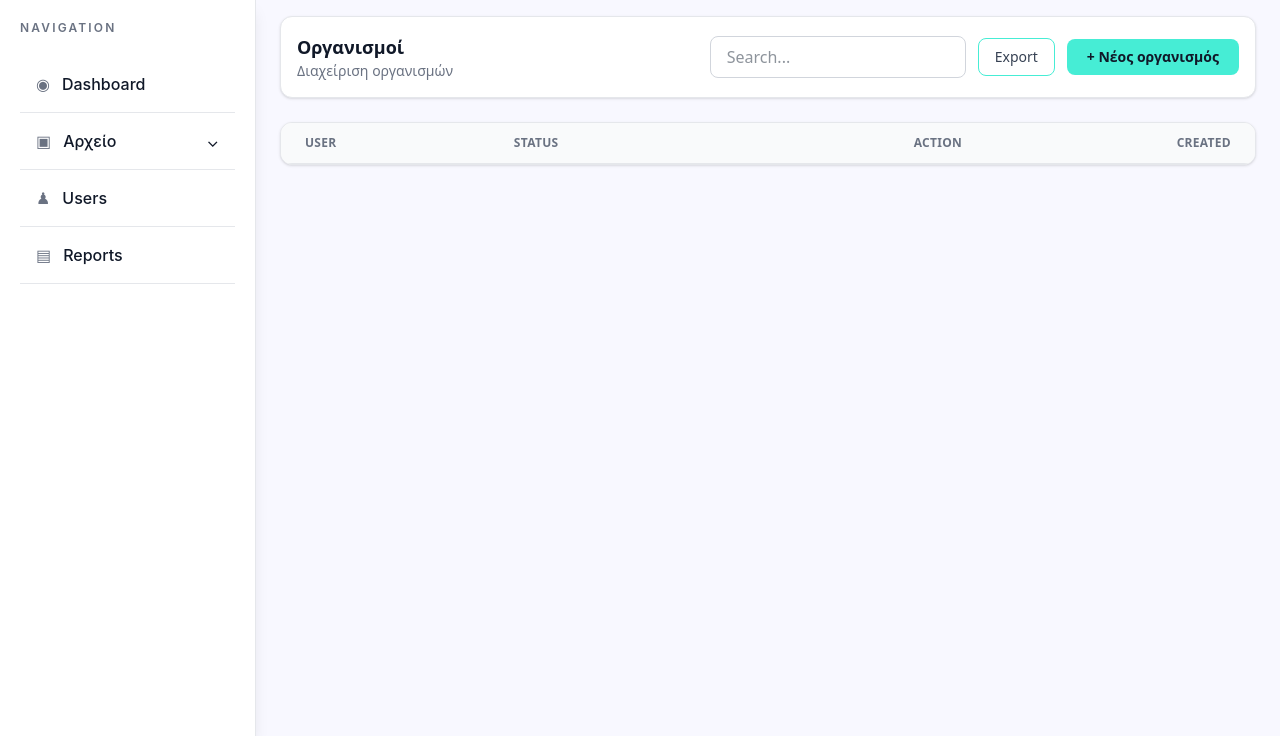
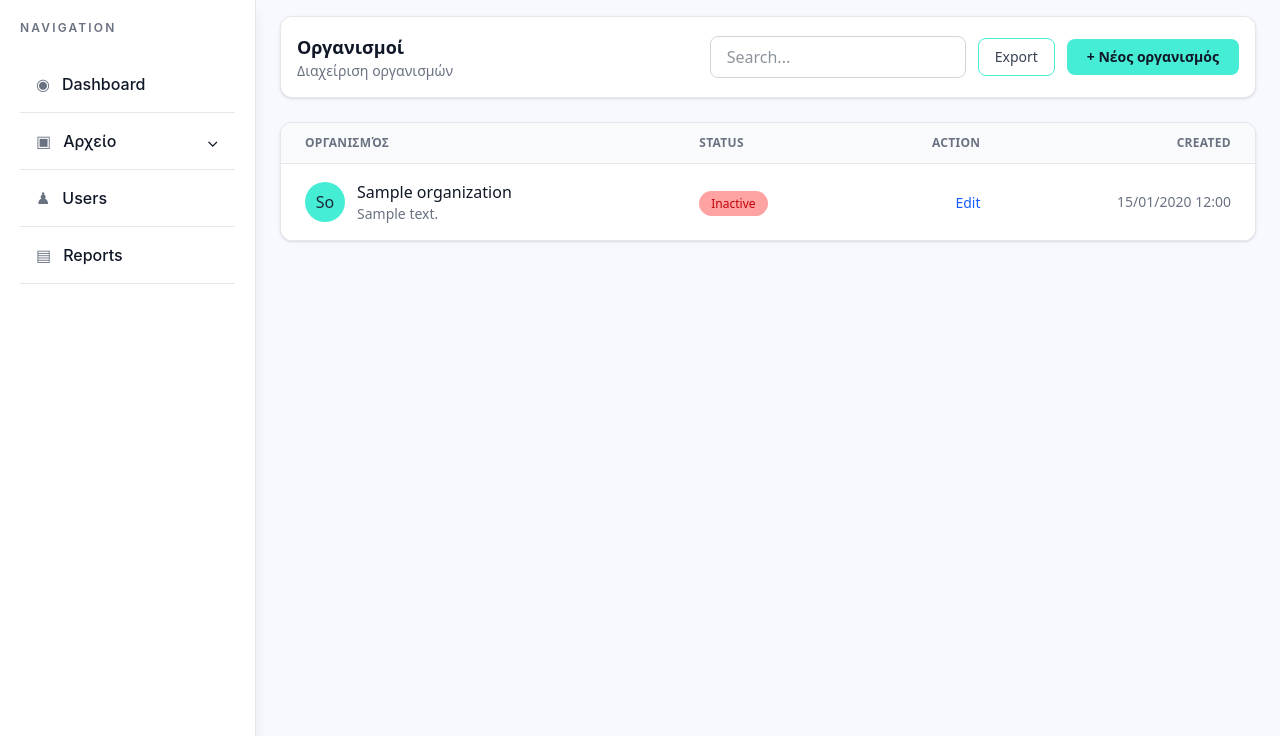
Before and after one commit to kostisvit/Acs-CRM, a Django app: page /organizations/ in a window 1280 px wide. Shown: the part 64-800 px from the top of the page. Run offline with Django 5.2, Linux system fonts and the light colour scheme; tables that the repository leaves empty hold one stand-in row (values such as "Sample post"); lists and menus that the app fills with data are empty; style sheets or scripts are compiled from the project's sources.

Commit message:
organization tempalte view

```diff
--- a/apps/organizations/apps.py
+++ b/apps/organizations/apps.py
@@ -3,4 +3,4 @@ from django.apps import AppConfig
 
 class OrganizationsConfig(AppConfig):
     default_auto_field = 'django.db.models.BigAutoField'
-    name = 'organizations'
+    name = 'apps.organizations'
--- a/apps/organizations/models.py
+++ b/apps/organizations/models.py
@@ -1,3 +1,45 @@
 from django.db import models
+from django.urls import reverse
+from django_extensions.db.models import TimeStampedModel
+from simple_history.models import HistoricalRecords
 
-# Create your models here.
+
+class Organization(TimeStampedModel):
+    org_name = models.CharField(max_length=255, verbose_name="Πελάτης", blank=False)
+    org_address = models.CharField(
+        max_length=255, verbose_name="Διεύθυνση", blank=True, default="-"
+    )
+    org_city = models.CharField(
+        max_length=255, verbose_name="Πόλη", blank=True, default="-"
+    )
+    org_phone = models.CharField(max_length=100, verbose_name="Τηλέφωνο", blank=False)
+    org_remote = models.CharField(max_length=60, verbose_name="TeamViewer", blank=True)
+    org_email = models.EmailField(blank=True)
+    org_site = models.URLField(max_length=250, blank=True, null=True)
+    org_info = models.TextField(max_length=1000, verbose_name="Πληροφορίες", blank=True)
+    is_visible = models.BooleanField(default=True, verbose_name="Κατάσταση")
+
+    history = HistoricalRecords()
+
+    class Meta:
+        verbose_name = "Οργανισμός"
+        verbose_name_plural = "Οργανισμός"
+        ordering = ["org_name"]
+
+    def __str__(self):
+        return self.org_name
+
+    def soft_delete(self):
+        self.is_visible = False
+        self.save()
+
+    def restore(self):
+        self.is_visible = True
+        self.save()
+
+    @property
+    def initials(self):
+        return "".join(word[0] for word in self.org_name.split())
+
+    def get_absolute_url(self):
+        return reverse("organization_update", args=[str(self.id)])  # type: ignore
--- a/apps/organizations/views.py
+++ b/apps/organizations/views.py
@@ -1,5 +1,9 @@
 from django.shortcuts import render
-
+from apps.organizations.models import Organization
 
 def organization_list(request):
-    return render(request, "organizations/list.html")
+    organizations = Organization.objects.all()
+    context = {
+        'organizations':organizations
+    }
+    return render(request, "organizations/list.html", context)
--- a/config/settings/base.py
+++ b/config/settings/base.py
@@ -15,8 +15,10 @@ INSTALLED_APPS = [
     "django.contrib.messages",
     "django.contrib.staticfiles",
     "accounts",
+    "organizations",
     "pages",
     "django_extensions",
+    "simple_history",
     "tailwind",
     "theme",
 ]
@@ -66,7 +68,7 @@ ROOT_URLCONF = "config.urls"
 WSGI_APPLICATION = "config.wsgi.application"
 
 LANGUAGE_CODE = "en-us"
-TIME_ZONE = "UTC"
+TIME_ZONE = "Europe/Athens"
 USE_I18N = True
 USE_TZ = True
 
--- a/pyproject.toml
+++ b/pyproject.toml
@@ -8,5 +8,6 @@ dependencies = [
     "cookiecutter>=2.7.1",
     "django==5.2",
     "django-extensions>=4.1",
+    "django-simple-history>=3.12.0",
     "django-tailwind>=4.5.0",
 ]
--- a/templates/organizations/list.html
+++ b/templates/organizations/list.html
@@ -1,38 +1,28 @@
-{% extends "_base.html" %}
+{% extends '_base.html' %}
 
-{% block title %}Organizations{% endblock %}
+{% block title %}
+  Organizations
+{% endblock %}
 
 {% block content %}
   <!-- Toolbar -->
   <div class="rounded-xl border border-gray-200 bg-white p-4 shadow-sm">
     <div class="flex flex-col gap-4 md:flex-row md:items-center md:justify-between">
-
       <div>
         <h2 class="text-lg font-semibold text-gray-900">Οργανισμοί</h2>
         <p class="text-sm text-gray-500">Διαχείριση οργανισμών</p>
       </div>
 
       <div class="flex flex-wrap items-center justify-end gap-3">
-
         <!-- Search -->
-            <input
-                type="text"
-                placeholder="Search..."
-                class="w-64 rounded-lg border border-gray-300 px-4 py-2 focus:border-teal-400 focus:ring-2 focus:ring-teal-300">
+        <input type="text" placeholder="Search..." class="w-64 rounded-lg border border-gray-300 px-4 py-2 focus:border-teal-400 focus:ring-2 focus:ring-teal-300" />
 
         <!-- Export -->
-            <button class="rounded-lg border border-teal-300 bg-white px-4 py-2 text-sm font-medium text-gray-700 hover:bg-teal-50">
-                Export
-            </button>
+        <button class="rounded-lg border border-teal-300 bg-white px-4 py-2 text-sm font-medium text-gray-700 hover:bg-teal-50">Export</button>
 
         <!-- New -->
-            <a href=""
-               class="rounded-lg bg-teal-300 px-5 py-2 text-sm font-semibold text-gray-900 hover:bg-teal-400">
-                + Νέος οργανισμός
-            </a>
-
+        <a href="" class="rounded-lg bg-teal-300 px-5 py-2 text-sm font-semibold text-gray-900 hover:bg-teal-400">+ Νέος οργανισμός</a>
       </div>
-
     </div>
   </div>
 
@@ -41,83 +31,59 @@
 
   <!-- Table Card -->
   <div class="overflow-hidden rounded-xl border border-gray-200 bg-white shadow-sm">
-
     <div class="overflow-x-auto">
-
       <table class="min-w-full divide-y divide-gray-200">
-
         <thead class="bg-gray-50">
           <tr>
-          <th class="px-6 py-3 text-left text-xs font-semibold uppercase tracking-wide text-gray-500">
-            User
-          </th>
+            <th class="px-6 py-3 text-left text-xs font-semibold uppercase tracking-wide text-gray-500">Οργανισμός</th>
 
-          {% comment %} <th class="px-6 py-3 text-left text-xs font-semibold uppercase tracking-wide text-gray-500">
-            Role
-          </th> {% endcomment %}
+            {% comment %} <th class="px-6 py-3 text-left text-xs font-semibold uppercase tracking-wide text-gray-500">Role</th> {% endcomment %}
 
-          <th class="hidden px-6 py-3 text-left text-xs font-semibold uppercase tracking-wide text-gray-500 md:table-cell">
-            Status
-          </th>
+            <th class="hidden px-6 py-3 text-left text-xs font-semibold uppercase tracking-wide text-gray-500 md:table-cell">Status</th>
 
-          <th class="px-6 py-3 text-right text-xs font-semibold uppercase tracking-wide text-gray-500">
-            Action
-          </th>
+            <th class="px-6 py-3 text-right text-xs font-semibold uppercase tracking-wide text-gray-500">Action</th>
 
-          <th class="px-6 py-3 text-right text-xs font-semibold uppercase tracking-wide text-gray-500">
-            Created
-          </th>
+            <th class="px-6 py-3 text-right text-xs font-semibold uppercase tracking-wide text-gray-500">Created</th>
           </tr>
         </thead>
 
         <tbody class="divide-y divide-gray-100 bg-white">
-      {% for organization in organizations %}
+          {% for org in organizations %}
             <tr class="transition hover:bg-gray-50">
               <td class="px-6 py-4">
                 <div class="flex items-center gap-3">
-              <div class="flex h-10 w-10 items-center justify-center rounded-full bg-teal-300 font-medium">
-                {{ user.first_name|slice:":1"|upper }}{{ user.last_name|slice:":1"|upper }}
-              </div>
+                  <div class="flex h-10 w-10 items-center justify-center rounded-full bg-teal-300 font-medium">{{ org.initials }}</div>
 
                   <div>
-                <p class="font-medium text-gray-900">
-                  {{ user.first_name }} {{ user.last_name }}
-                </p>
-                <p class="text-sm text-gray-500">
-                  {{ user.email }}
-                </p>
+                    <p class="font-medium text-gray-900">{{ org.org_name }}</p>
+                    <p class="text-sm text-gray-500">{{ org.org_address }}</p>
                   </div>
                 </div>
               </td>
 
-          {% comment %} <td class="px-6 py-4 text-sm text-gray-700">
-            Developer
-          </td> {% endcomment %}
+              {% comment %} <td class="px-6 py-4 text-sm text-gray-700">Developer</td> {% endcomment %}
 
               <td class="hidden px-6 py-4 md:table-cell">
-            <span class="rounded-full bg-green-100 px-3 py-1 text-xs font-medium text-green-700">
-              {{ user.is_active|yesno:"Active,Inactive" }}
+
+                  <span class="rounded-full px-3 py-1 text-xs font-medium
+                      {% if org.is_active %}
+                          bg-green-100 text-green-700
+                      {% else %}
+                          bg-red-300 text-red-700
+                      {% endif %}">
+                      {{ org.is_active|yesno:"Active,Inactive" }}
                   </span>
               </td>
 
               <td class="px-6 py-4 text-right">
-            <button class="text-sm font-medium text-blue-600 hover:text-blue-800">
-              Edit
-            </button>
+                <button class="text-sm font-medium text-blue-600 hover:text-blue-800">Edit</button>
               </td>
 
-          <td class="px-6 py-4 text-right text-sm text-gray-500">
-            {{ user.created|date:"d/m/Y H:i" }}
-          </td>
+              <td class="px-6 py-4 text-right text-sm text-gray-500">{{ org.created|date:'d/m/Y H:i' }}</td>
             </tr>
-
           {% endfor %}
         </tbody>
-
       </table>
-
     </div>
-
   </div>
-
 {% endblock %}
```
Also changed, not shown: apps/organizations/admin.py (+8 -0 lines), apps/organizations/migrations/0001_initial.py (added), apps/organizations/migrations/0002_rename_org_mail_historicalorganization_org_email_and_more.py (added), 1 other file. Lines whose indentation alone changed are shown as unchanged.
